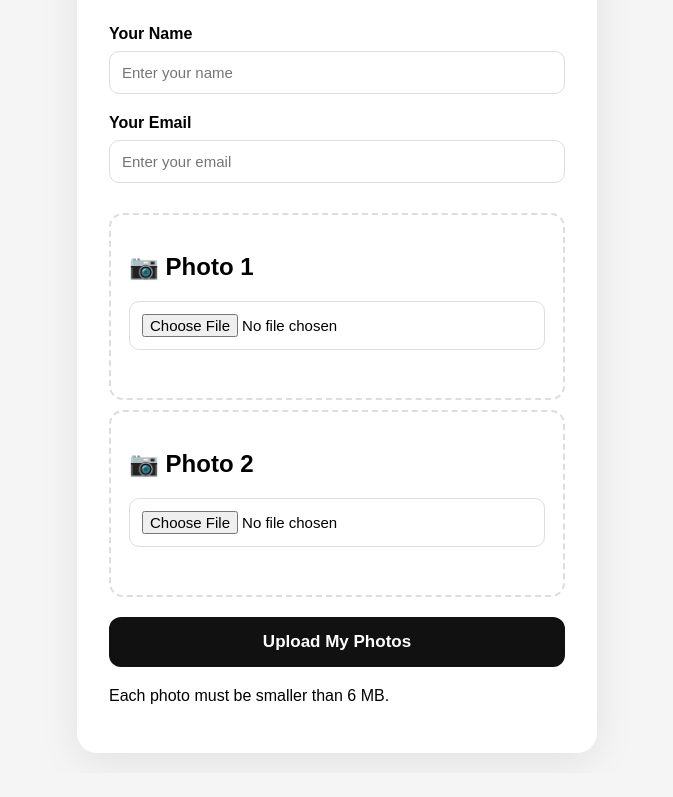
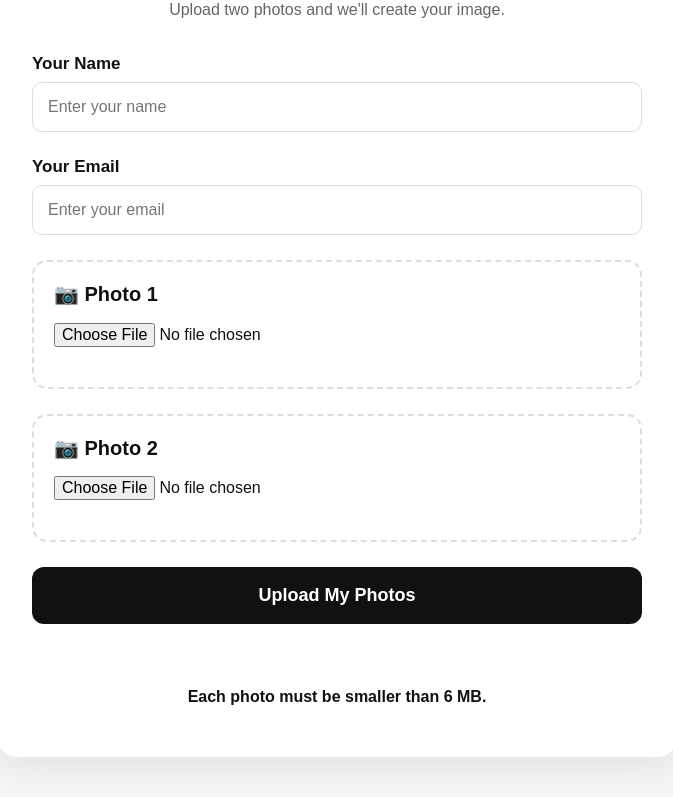
Before and after one commit to bhanuprakashyasareni-gif/photo-generator, a plain HTML site: page index.html in a window 1280 px wide. Shown: the part 130-927 px from the top of the page, without its empty margins (303-976 px from the left). Before the commit the page ends 903 px from the top, so only its background shows below. Drawn offline with nearby package versions, Linux system fonts and the light colour scheme.

Commit message:
Refactor CSS styles for improved layout and design

```diff
--- a/style.css
+++ b/style.css
@@ -1,44 +1,46 @@
-
 * {
   box-sizing: border-box;
 }
 
 body {
   margin: 0;
-  min-height: 100vh;
-
   font-family: Arial, sans-serif;
-
   background: #f5f5f5;
-
-  display: flex;
-  justify-content: center;
-  align-items: center;
-
-  padding: 20px;
+  color: #111;
 }
 
 .container {
   width: 100%;
-  max-width: 520px;
+  min-height: 100vh;
+
+  display: flex;
+  justify-content: center;
+  align-items: flex-start;
+
+  padding: 40px 15px;
 }
 
 .card {
+  width: 100%;
+  max-width: 680px;
+
   background: white;
-
-  padding: 32px;
 
   border-radius: 20px;
 
-  box-shadow: 0 10px 40px rgba(0, 0, 0, 0.08);
+  padding: 35px;
+
+  box-shadow:
+    0 10px 40px rgba(0, 0, 0, 0.08);
 }
 
 h1 {
-  margin-top: 0;
-
   text-align: center;
 
-  font-size: 30px;
+  font-size: 34px;
+
+  margin-top: 0;
+  margin-bottom: 10px;
 }
 
 .subtitle {
@@ -46,45 +48,58 @@ h1 {
 
   color: #666;
 
-  margin-bottom: 30px;
+  margin-bottom: 35px;
 }
 
 label {
   display: block;
 
-  font-weight: 600;
+  font-size: 17px;
+
+  font-weight: bold;
 
   margin-bottom: 8px;
 }
 
 input[type="text"],
-input[type="email"],
-input[type="file"] {
+input[type="email"] {
   width: 100%;
 
-  padding: 12px;
-
-  margin-bottom: 20px;
+  padding: 15px;
 
   border: 1px solid #ddd;
 
   border-radius: 10px;
 
-  font-size: 15px;
+  font-size: 16px;
+
+  margin-bottom: 25px;
 }
 
 .photo-box {
-  margin-top: 10px;
-
-  padding: 18px;
-
   border: 2px dashed #ddd;
 
-  border-radius: 14px;
+  border-radius: 15px;
+
+  padding: 20px;
+
+  margin-bottom: 25px;
+}
+
+.photo-box h2 {
+  margin-top: 0;
+
+  font-size: 20px;
+}
+
+input[type="file"] {
+  width: 100%;
+
+  font-size: 16px;
 }
 
 .preview {
-  margin-top: 10px;
+  margin-top: 20px;
 
   text-align: center;
 }
@@ -92,19 +107,19 @@ input[type="file"] {
 .preview img {
   max-width: 100%;
 
-  max-height: 250px;
+  max-height: 350px;
 
-  border-radius: 10px;
+  border-radius: 12px;
+
+  object-fit: contain;
 }
 
 button {
   width: 100%;
 
-  margin-top: 20px;
+  padding: 18px;
 
-  padding: 15px;
-
-  border: none;
+  border: 0;
 
   border-radius: 12px;
 
@@ -112,15 +127,15 @@ button {
 
   color: white;
 
-  font-size: 17px;
+  font-size: 18px;
 
-  font-weight: 600;
+  font-weight: bold;
 
   cursor: pointer;
 }
 
 button:hover {
-  opacity: 0.85;
+  opacity: 0.9;
 }
 
 button:disabled {
@@ -134,5 +149,15 @@ button:disabled {
 
   text-align: center;
 
-  font-weight: 600;
+  font-weight: bold;
+
+  min-height: 24px;
 }
+
+.limit {
+  text-align: center;
+
+  font-weight: bold;
+
+  margin-top: 20px;
+}
```
